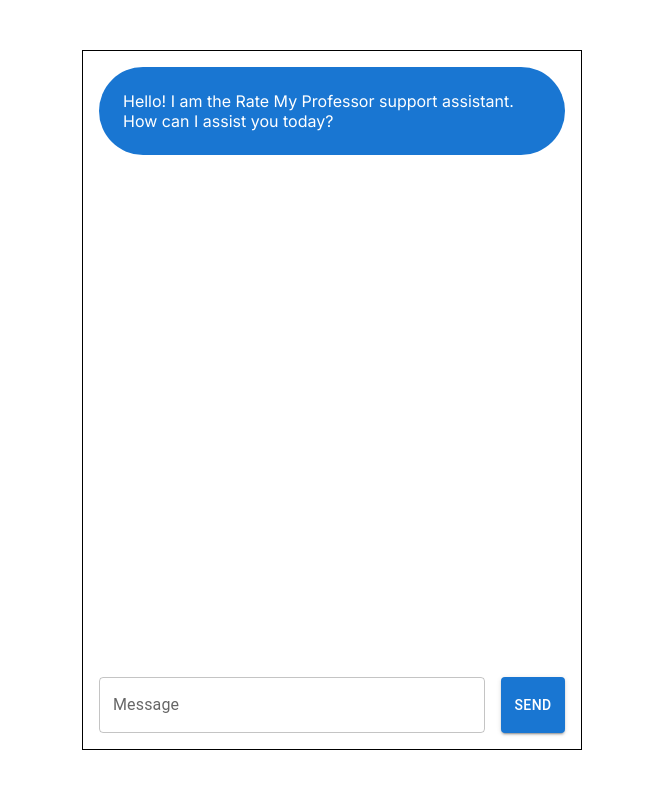
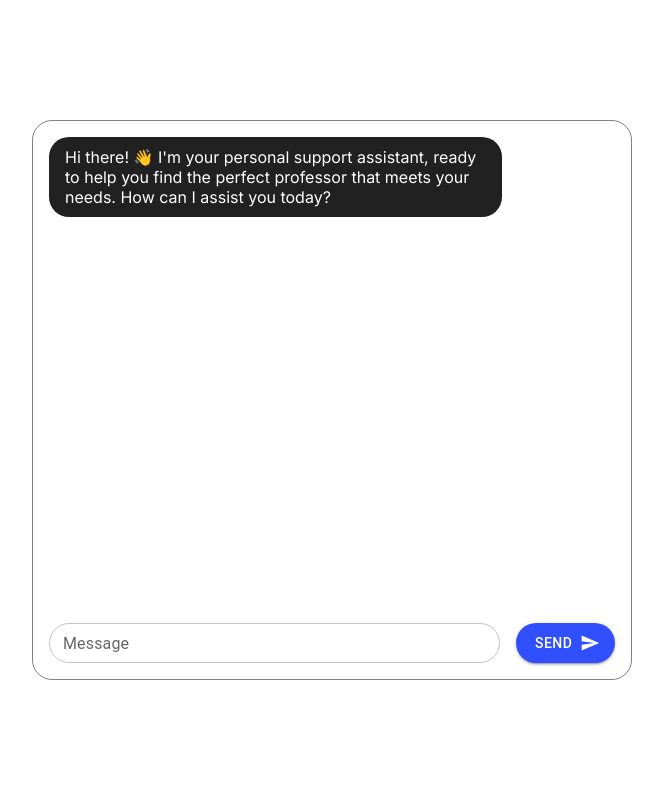
Before and after one commit to brianhe1/faculty-forecast, a Next.js app: page / in a window 1280 px wide. Shown: the top 788 px of the page, without its empty margins (308-971 px from the left). Built offline with nearby package versions, Linux system fonts and the light colour scheme.

Commit message:
UI implementations

```diff
--- a/app/api/chat/route.js
+++ b/app/api/chat/route.js
@@ -99,8 +99,6 @@
             ],
         });
 
-        console.log("hello i reached this part 1 !!!")
-
         // create a readable stream from the chat response
         const stream = new ReadableStream({
             async start(controller) {
@@ -119,8 +117,6 @@
             }
         });
 
-        console.log("hello i reached this part 2 !!!")
-
         return new NextResponse(stream)
     } catch (error) {
         console.error("Error:", error);
--- a/app/globals.css
+++ b/app/globals.css
@@ -3,3 +3,21 @@
   padding: 0;
   margin: 0;
 }
+
+.markdown-content ul {
+  padding-left: 1rem;  /* adjust padding to control indentation */
+}
+
+.markdown-content li {
+  margin-top: 0.5rem;
+  margin-bottom: 0.5rem;
+}
+
+.markdown-content ol {
+  padding-left: 1.25rem; /* adjust padding to control indentation */
+}
+
+.markdown-content ol li {
+  margin-top: 0.5rem;
+  margin-bottom: 0.5rem;
+}
--- a/app/page.js
+++ b/app/page.js
@@ -1,16 +1,28 @@
 "use client";
 import { Box, Button, Stack, TextField } from "@mui/material";
-import { useState } from "react";
+import { yellow, grey } from '@mui/material/colors';
+import SendIcon from "@mui/icons-material/Send";
+import ReactMarkdown from 'react-markdown';
+import { useState, useRef, useEffect } from "react";
+import "./globals.css"
 
 export default function Home() {
   const [messages, setMessages] = useState([
     {
       role: "model",
       content:
-        "Hello! I am the Rate My Professor support assistant. How can I assist you today?",
+        "Hi there! 👋 I'm your personal support assistant, ready to help you find the perfect professor that meets your needs. How can I assist you today?",
     },
   ]);
   const [message, setMessage] = useState("");
+
+  const chatContainerRef = useRef(null); // reference to chat container
+
+  useEffect(() => {
+    if (chatContainerRef.current) {
+      chatContainerRef.current.scrollTop = chatContainerRef.current.scrollHeight;
+    }
+  }, [messages]); // scroll to bottom when messages change
 
   const sendMessage = async () => {
     // clear message input textfield
@@ -84,24 +96,31 @@
       width="100vw"
       height="100vh"
       display="flex"
+      padding={1}
       flexDirection="column"
       justifyContent="center"
       alignItems="center"
     >
+      {/* message chat container */}
       <Stack
         direction={"column"}
-        width="500px"
-        height="700px"
-        border="1px solid black"
+        width="90vw"
+        maxWidth={600}
+        height="70vh"
+        border="1px solid gray"
+        borderRadius={5}
+        spacing={2}
         p={2}
-        spacing={3}
+        display="flex"
       >
+        {/* each message bubble */}
         <Stack
           direction={"column"}
-          spacing={2}
+          spacing={1.25}
           flexGrow={1}
           overflow="auto"
-          maxHeight="100%"
+          maxHeight="100vh"
+          ref={chatContainerRef} // assign the ref here
         >
           {messages.map((message, index) => (
             <Box
@@ -113,25 +132,68 @@
             >
               <Box
                 bgcolor={
-                  message.role === "model" ? "primary.main" : "secondary.main"
+                  message.role === "model" ? grey[900] : "#304ffe"
                 }
                 color="white"
-                borderRadius={16}
-                p={3}
+                borderRadius={5}
+                maxWidth="80%"
+                overflow="auto"
+                minHeight="35px"
+                pt={1.25}
+                pb={1.25}
+                pl={2}
+                pr={2}
               >
-                {message.content}
+                <ReactMarkdown className="markdown-content">{message.content}</ReactMarkdown>
               </Box>
             </Box>
           ))}
         </Stack>
-        <Stack direction={"row"} spacing={2}>
+        <Stack direction={"row"} spacing={2} height="40px">
           <TextField
             label="Message"
+            size="small"
             fullWidth
             value={message}
             onChange={(e) => setMessage(e.target.value)}
+            onKeyDown={(e) => {
+              if (e.key === 'Enter' && !e.shiftKey) {
+                e.preventDefault();
+                sendMessage();
+              }
+            }}
+            InputProps={{
+              sx: {
+                borderRadius: "50px",
+                '&:hover .MuiOutlinedInput-notchedOutline': {
+                  borderColor: "#304ffe", // color when hovered
+                },
+                '&.Mui-focused .MuiOutlinedInput-notchedOutline': {
+                  borderColor: "#304ffe", // color when focused
+                },
+              },
+            }}
+            InputLabelProps={{
+              sx: {
+                '&.Mui-focused': {
+                  color: "#304ffe", // label color when focused
+                },
+              },
+            }}
           />
-          <Button variant="contained" onClick={sendMessage}>
+          <Button
+            variant="contained"
+            onClick={sendMessage}
+            sx={{
+              borderRadius: "50px",
+              padding: "0px 25px",
+              bgcolor: "#304ffe",
+              '&:hover': {
+                bgcolor: "#304ffe", // color change on hover
+              }
+            }}
+            endIcon={<SendIcon />}
+          >
             Send
           </Button>
         </Stack>
--- a/package.json
+++ b/package.json
@@ -12,11 +12,13 @@
     "@emotion/react": "^11.13.3",
     "@emotion/styled": "^11.13.0",
     "@google/generative-ai": "^0.17.1",
+    "@mui/icons-material": "^5.16.7",
     "@mui/material": "^5.16.7",
     "@pinecone-database/pinecone": "^3.0.1",
     "next": "14.2.6",
     "react": "^18",
-    "react-dom": "^18"
+    "react-dom": "^18",
+    "react-markdown": "^9.0.1"
   },
   "devDependencies": {
     "eslint": "^8",
```
Also changed, not shown: 1 other file (tests, documents, lock files or other folders).
